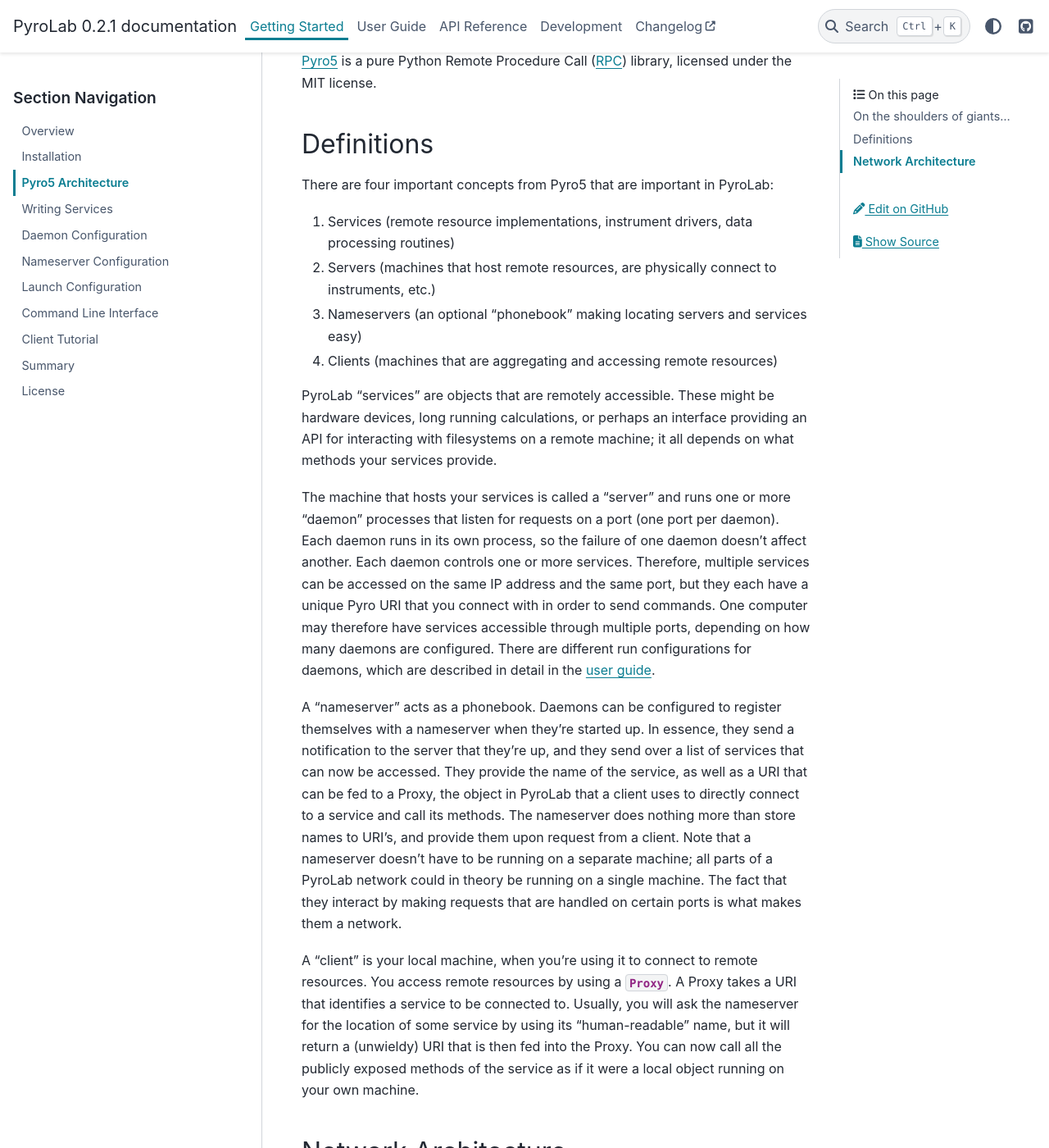
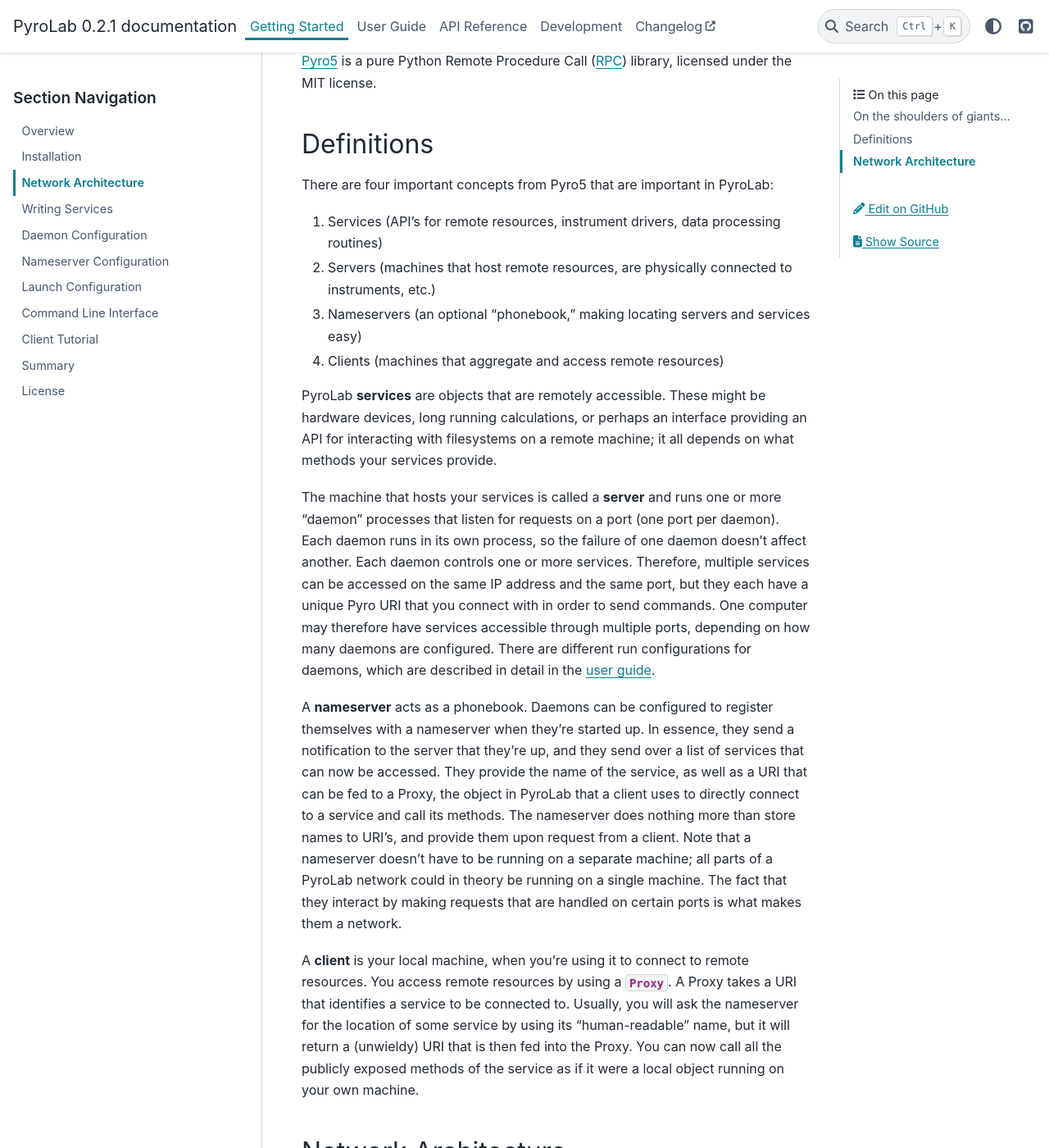
Before and after one commit to BYUCamachoLab/pyrolab, a Sphinx documentation site: the page built from docs/getting_started/architecture.rst, in a window 1280 px wide and 1400 px high, scrolled down 300 px. Shown: the whole window at 82% size. Built offline with Sphinx 7.4.7 and the PyData theme 0.15.4, drawn with Linux system fonts in a browser that asks for light colours; some of the changed text lies outside the part shown.

Commit message:
Text edits

```diff
--- a/docs/getting_started/architecture.rst
+++ b/docs/getting_started/architecture.rst
@@ -1,8 +1,8 @@
 .. _getting_started_architecture:
 
 
-Pyro5 Architecture
-==================
+Network Architecture
+====================
 
 
 On the shoulders of giants...
@@ -23,17 +23,17 @@
 
 There are four important concepts from Pyro5 that are important in PyroLab:
 
-#. Services (remote resource implementations, instrument drivers, data processing routines)
-#. Servers (machines that host remote resources, are physically connect to instruments, etc.)
-#. Nameservers (an optional "phonebook" making locating servers and services easy)
-#. Clients (machines that are aggregating and accessing remote resources)
+#. Services (API's for remote resources, instrument drivers, data processing routines)
+#. Servers (machines that host remote resources, are physically connected to instruments, etc.)
+#. Nameservers (an optional "phonebook," making locating servers and services easy)
+#. Clients (machines that aggregate and access remote resources)
 
-PyroLab "services" are objects that are remotely accessible. These might be
+PyroLab **services** are objects that are remotely accessible. These might be
 hardware devices, long running calculations, or perhaps an interface providing
 an API for interacting with filesystems on a remote machine; it all depends on
 what methods your services provide.
 
-The machine that hosts your services is called a "server" and runs one or more
+The machine that hosts your services is called a **server** and runs one or more
 "daemon" processes that listen for requests on a port (one port per daemon).
 Each daemon runs in its own process, so the failure of one daemon doesn't
 affect another. Each daemon controls one or more services. Therefore, multiple
@@ -44,7 +44,7 @@
 configurations for daemons, which are described in detail in the `user guide
 <user_guide_servers>`_.
 
-A "nameserver" acts as a phonebook. Daemons can be configured to register
+A **nameserver** acts as a phonebook. Daemons can be configured to register
 themselves with a nameserver when they're started up. In essence, they send a
 notification to the server that they're up, and they send over a list of
 services that can now be accessed. They provide the name of the service, as
@@ -56,7 +56,7 @@
 machine. The fact that they interact by making requests that are handled on
 certain ports is what makes them a network.
 
-A "client" is your local machine, when you're using it to connect to remote
+A **client** is your local machine, when you're using it to connect to remote
 resources. You access remote resources by using a
 :py:class:`~pyrolab.api.Proxy`. A Proxy takes a URI that identifies a service
 to be connected to. Usually, you will ask the nameserver for the location of
--- a/docs/getting_started/cli.rst
+++ b/docs/getting_started/cli.rst
@@ -82,7 +82,7 @@
 It will print to the terminal a nicely formatted table detailing all the
 running processes daemons and nameservers:
 
-.. code-block:: bash
+.. code-block:: text
 
     NAMESERVER    CREATED              STATUS        URI
     ------------  -------------------  ------------  -----
--- a/docs/getting_started/index.rst
+++ b/docs/getting_started/index.rst
@@ -9,7 +9,8 @@
 you become get hands on experience and become more familiar with the mechanisms
 and terminology of PyroLab.
 
-For more detailed information, see the user guide.
+For more detailed information, like the nitty-gritty details and other
+advanced usage, see the `user guide <user_guide>`_.
 
 .. toctree::
     :maxdepth: 2
```
Also changed, not shown: docs/getting_started/install.rst (+9 -6 lines), docs/getting_started/overview.rst (+15 -9 lines).
